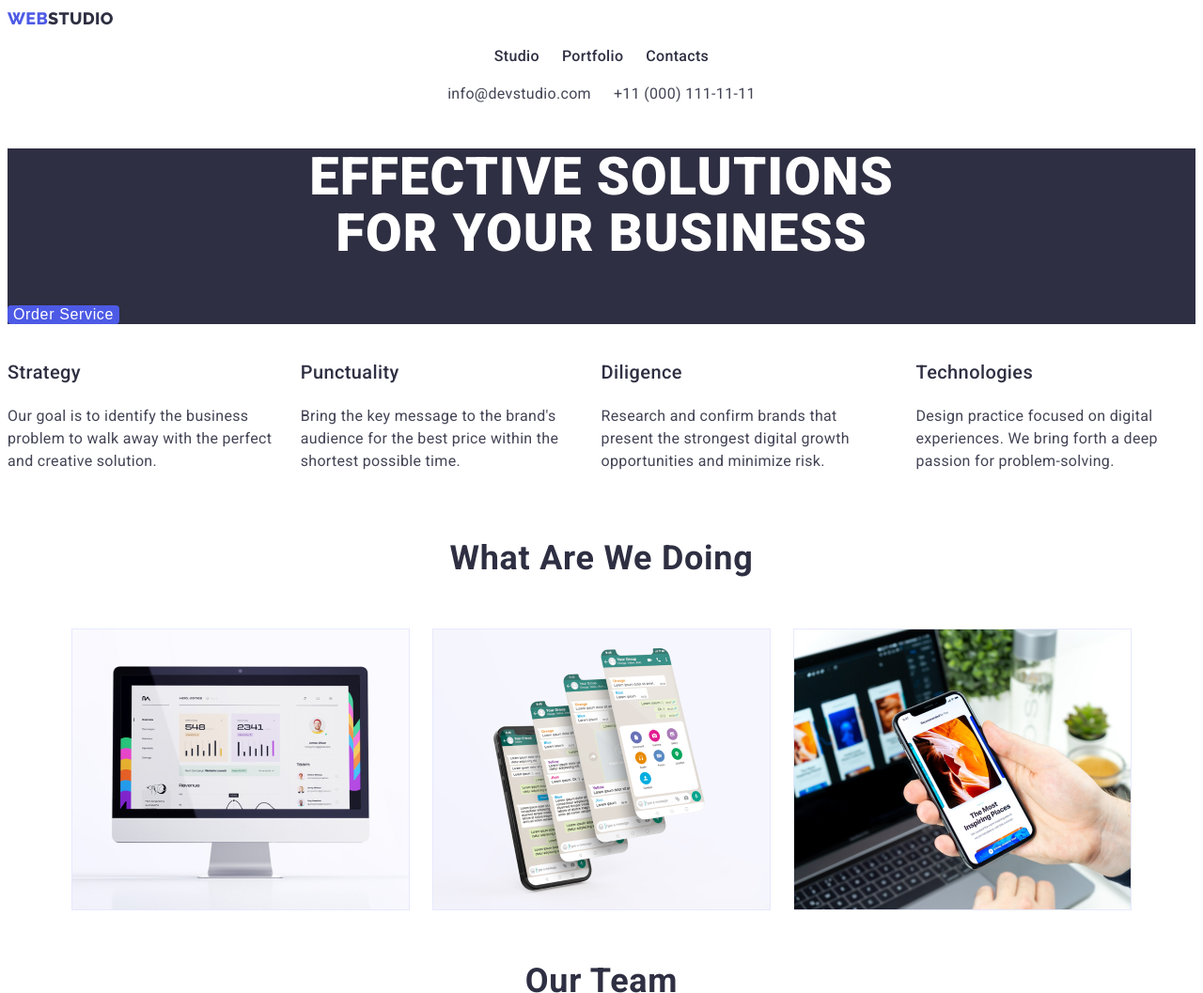
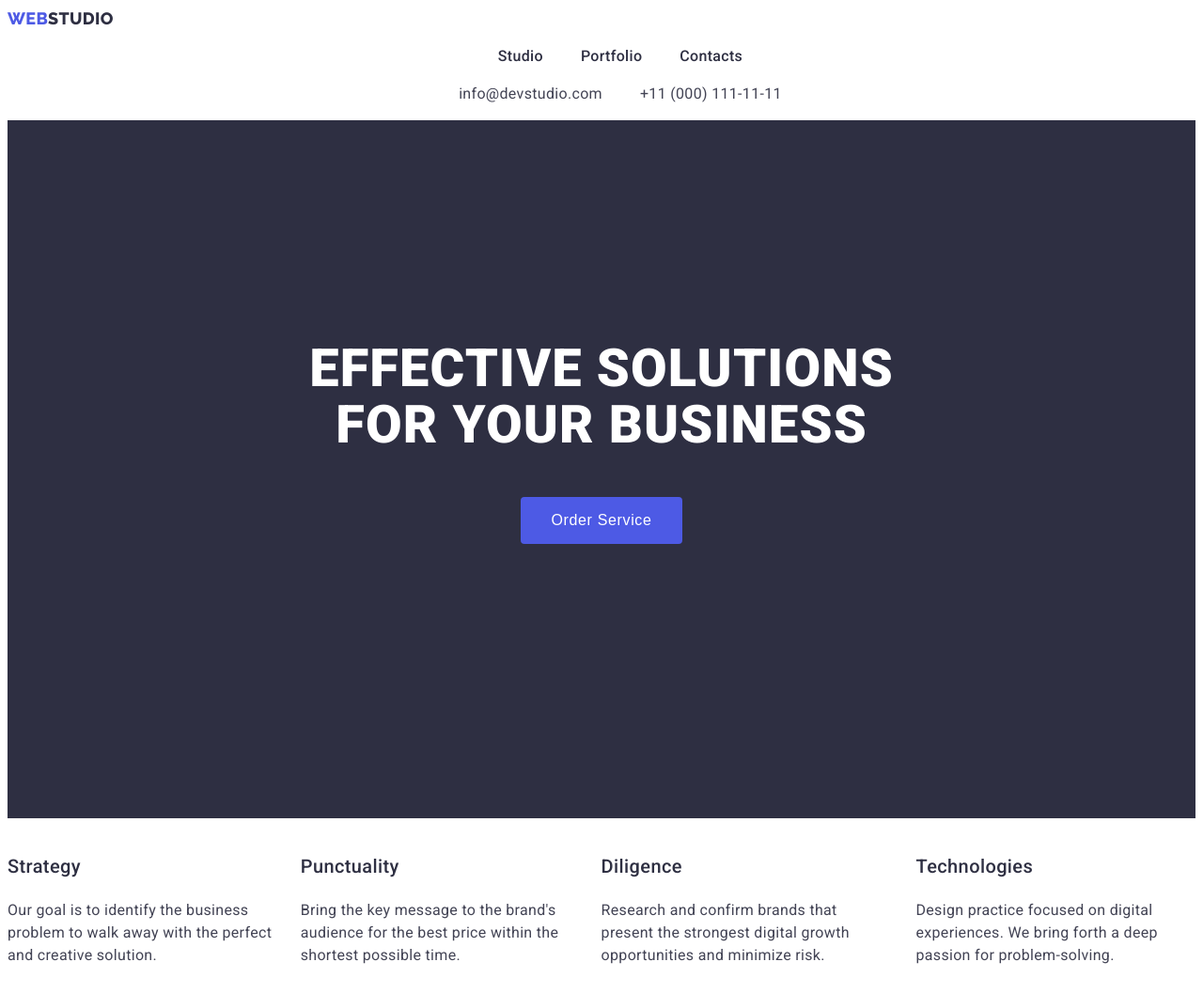
Before and after one commit to alexjoe21/goit-markup-hw-03, a plain HTML site: page index.html in a window 1280 px wide. Shown: the top 1057 px of the page at 94% size. Drawn offline with Linux system fonts and the light colour scheme.

Commit message:
update langs

```diff
--- a/css/styles.css
+++ b/css/styles.css
@@ -12,6 +12,7 @@
 body {
   font-family: "roboto", sans serif;
   color: var(--NAVY-BLUE);
+  max-width: max-content;
 }
 /*end of body */
 
@@ -41,6 +42,13 @@ nav .logo {
   line-height: 24px;
   letter-spacing: 0.32px;
 }
+.hdr-link {
+  gap: 40px;
+  display: flex;
+  list-style: none;
+  justify-content: center;
+}
+
 .hdr .contact {
   font-weight: 400;
   padding-top: 0%;
@@ -80,7 +88,7 @@ nav .logo {
   font-weight: 500;
   font-size: 16px;
   letter-spacing: 0.64px;
-
+  padding: 16px 32px;
 }
 .hero .button:hover,
 .hero .button:focus {
@@ -110,6 +118,9 @@ nav .logo {
 /* sections  */
 .navy-bg {
   background-color: var(--NAVY-BLUE);
+  padding-top: 188px;
+  padding-bottom: 292px;
+  text-align: center;
 }
 .hero h1 {
   color: var(--WHITE);
@@ -128,6 +139,7 @@ nav .logo {
   letter-spacing: 0.72px;
   text-transform: capitalize;
 }
+
 /* end of sections  */
 
 /* footer */
@@ -135,6 +147,10 @@ nav .logo {
   color: var(--CLOUD);
   line-height: 1.5;
   letter-spacing: 0.32px;
+  padding-top: 140px;
+  padding-left: 156px;
+  padding-bottom: 100px;
+  text-align: justify;
 }
 .footer .logo {
   color: var(--CLOUD);
--- a/index.html
+++ b/index.html
@@ -19,22 +19,24 @@
     <header class="hdr">
       <nav>
         <a class="logo" href="#" class="hdr link"> <span>WEB</span>STUDIO </a>
-        <ul class="list">
+        <ul class="hdr-link nav">
           <li>
-            <a href="portfolio.html" class="list link">Studio</span></a>
+            <a href="portfolio.html" class=" link">Studio</span></a>
           </li>
-          <li><a href="portfolio.html" class="list link">Portfolio</a></li>
+          <li><a href="portfolio.html" class="link">Portfolio</a></li>
           <li><a href="#">Contacts</a></li>
         </ul>
       </nav>
-      <ul class="list">
+      <div class="hdr-contacts">
+      <ul class="hdr-link">
         <li>
-          <a href="info@devstudio.com" class="contact">info@devstudio.com</a>
+          <a href="info@devstudio.com" class="contact link">info@devstudio.com</a>
         </li>
         <li>
-          <a href="tel:+11(000)111-11-11" class="contact">+11 (000) 111-11-11</a>
+          <a href="tel:+11(000)111-11-11" class="contact link">+11 (000) 111-11-11</a>
         </li>
       </ul>
+    </div>
     </header>
     <!-- Hero section-->
     <main>
@@ -94,7 +96,7 @@
       <!-- section 3 -->
       <section>
         <h2 class="center">Our Team</h2>
-        <ul class="list">
+        <ul class="list team">
           <li>
             <img src="./images/mark.jpg" alt="Mark Guerrero" width="264" class="list img"/>
             <h3>Mark Guerrero</h3>
```
